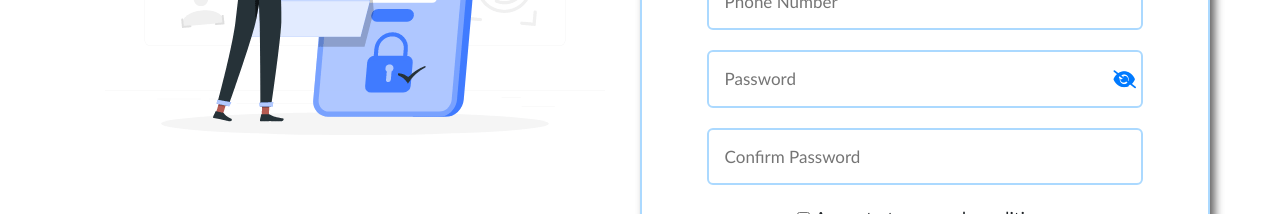
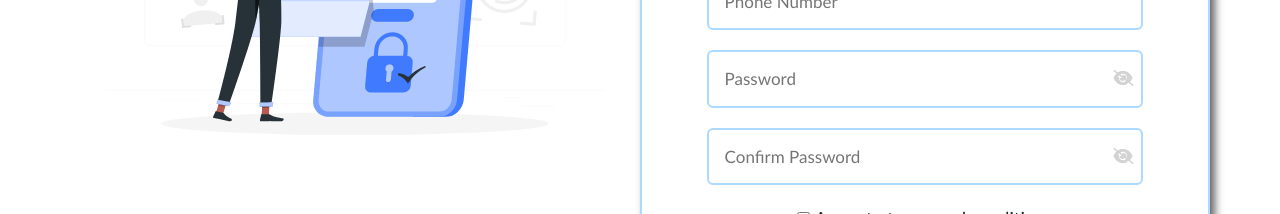
Before and after one commit to TEE2DWHY/TeamDefi, a React (Create React App) app: page /sign-up in a window 1280 px wide. Shown: the part 392-606 px from the top of the page. Built offline with nearby package versions, Linux system fonts and the light colour scheme.

Commit message:
effected changes on the course page

```diff
--- a/src/auth.css
+++ b/src/auth.css
@@ -58,6 +58,10 @@ input:invalid:focus ~ span.user-err{
    position: absolute;
    margin-left: -30px;
    margin-top: 20px;
-   cursor: "pointer";
-   color: "lightgray"
+   cursor: pointer;
+   color:lightgray;
+   font-size: 16px;
   }
+.password-icons:hover{
+  color: #ABD9FF;
+}
--- a/src/pages/SignUp.js
+++ b/src/pages/SignUp.js
@@ -36,6 +36,20 @@ const SignUp = () => {
             showPassword.type = "text"
             document.getElementById("password-reveal").style.display = "inline"
             document.getElementById("hide-password").style.display = "none"
+        }
+
+    }
+    const handleConfirmPassword = () => {
+        var showPassword = document.getElementById("confirm-password")
+        if (showPassword.type === "text") {
+            showPassword.type = "password"
+            document.getElementById("hide-confirmPassword").style.display = "inline"
+            document.getElementById("confirmPassword-reveal").style.display = "none"
+        }
+        else {
+            showPassword.type = "text"
+            document.getElementById("confirmPassword-reveal").style.display = "inline"
+            document.getElementById("hide-confirmPassword").style.display = "none"
         }
 
     }
@@ -131,7 +145,6 @@ const SignUp = () => {
                                     />
                                     <i className="fa-solid fa-eye password-icons" onClick={handlePassword} id="password-reveal"></i>
                                     <i className="fa-solid fa-eye-slash password-icons" id="hide-password" onClick={handlePassword}></i>
-                                    {/* <input className="show-password" type="checkbox" onClick={showPassword}></input> */}
                                     <span className="user-err">password should be minimum of 8 characters</span>
                                 </div>
                                 <div className="form-component">
@@ -144,7 +157,10 @@ const SignUp = () => {
                                         onChange={handleChange}
                                         pattern={formData.password}
                                         onFocus="true"
+                                        id="confirm-password"
                                     />
+                                    <i className="fa-solid fa-eye password-icons" onClick={handleConfirmPassword} id="confirmPassword-reveal"></i>
+                                    <i className="fa-solid fa-eye-slash password-icons" id="hide-confirmPassword" onClick={handleConfirmPassword}></i>
                                     <span className="user-err">password do not match</span>
                                 </div>
                                 <div className="form-component">
--- a/src/pages/User.js
+++ b/src/pages/User.js
@@ -1,6 +1,7 @@
 import Footer from "../components/Footer"
 import { Link } from "react-router-dom"
 import { useState } from "react"
+import "../auth.css"
 const User = () => {
     const [formData, setFormData] = useState({
         email: "", password: ""
@@ -15,6 +16,20 @@ const User = () => {
         })
     }
 
+    const handlePassword = () => {
+        var showPassword = document.getElementById("password")
+        if (showPassword.type === "text") {
+            showPassword.type = "password"
+            document.getElementById("hide-password").style.display = "inline"
+            document.getElementById("password-reveal").style.display = "none"
+        }
+        else {
+            showPassword.type = "text"
+            document.getElementById("password-reveal").style.display = "inline"
+            document.getElementById("hide-password").style.display = "none"
+        }
+
+    }
 
     const handleSubmit = (e) => {
         e.preventDefault()
@@ -74,8 +89,11 @@ const User = () => {
                                         name="password"
                                         onChange={handleChange}
                                         pattern=".{8,}"
+                                        id="password"
                                     // title="password must contain 8 or more characters"
                                     />
+                                    <i className="fa-solid fa-eye password-icons" onClick={handlePassword} id="password-reveal"></i>
+                                    <i className="fa-solid fa-eye-slash password-icons" id="hide-password" onClick={handlePassword}></i>
                                     <span className="user-err">Password should be minimum of 8 characters</span>
                                 </div>
                                 <button className="btn-login">Login</button>
```
